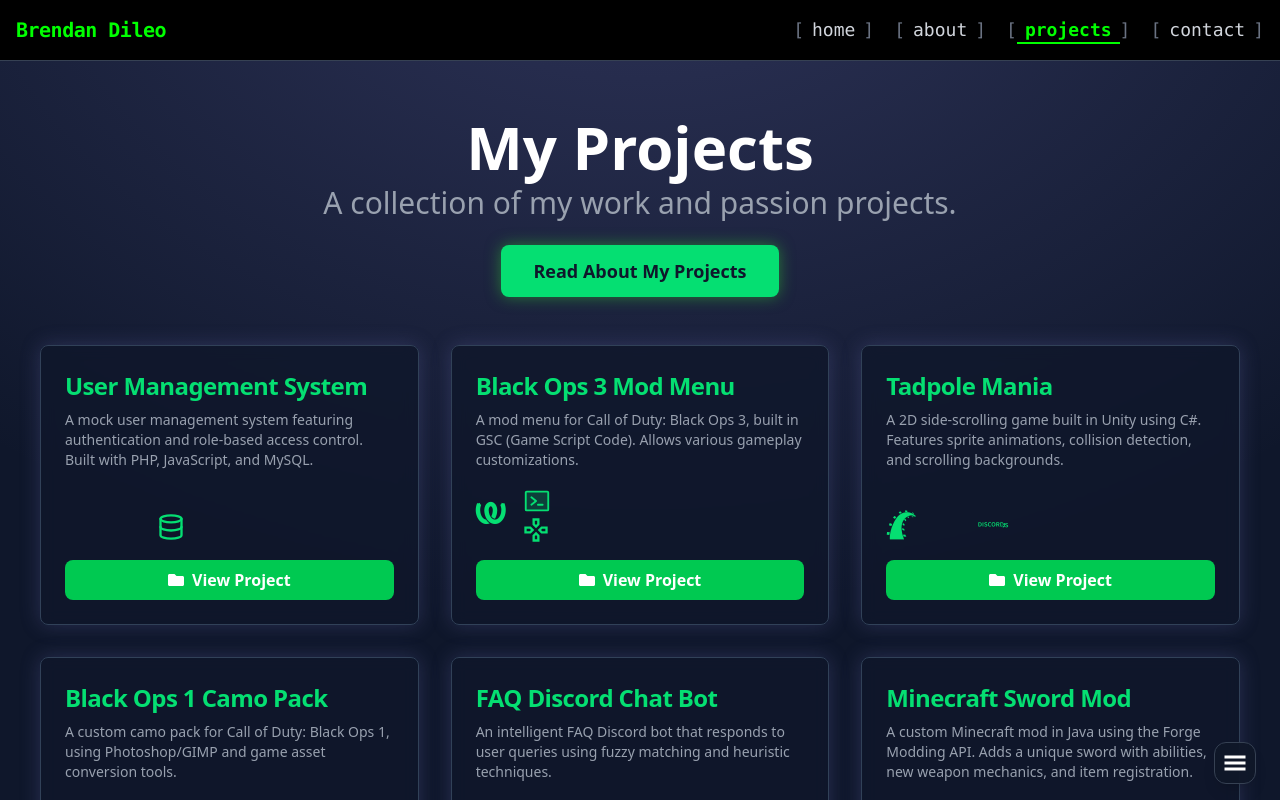
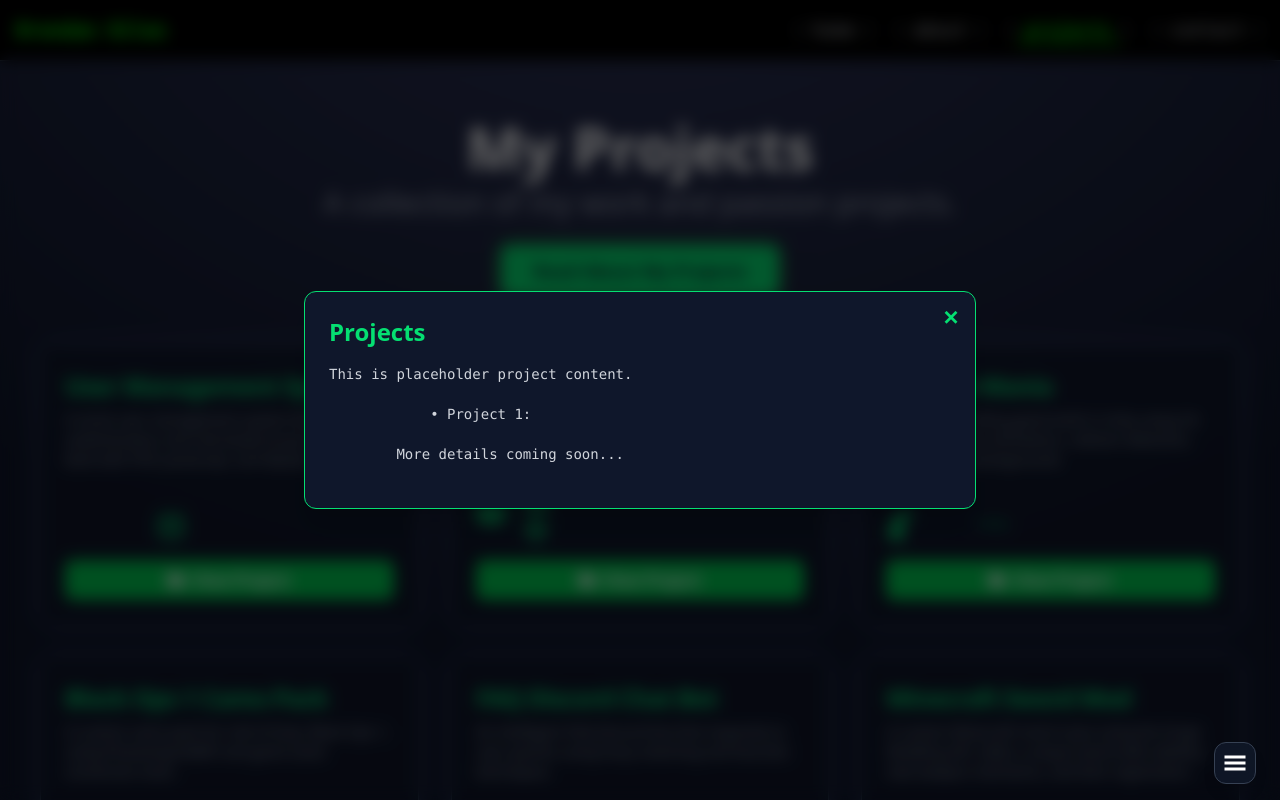
Before and after one commit to brendanddev/brendans-website, a React (Vite) app in the folder frontend/: page /projects in a window 1280 px wide. Both pictures are taken after a click on the button "Read About My Projects". Shown: the top 800 px of the page. Built offline with nearby package versions, Linux system fonts and the light colour scheme.

Commit message:
Add basic modal pop up when button is clicked

```diff
--- a/frontend/src/pages/Projects.jsx
+++ b/frontend/src/pages/Projects.jsx
@@ -1,24 +1,17 @@
-
-/**
- * @file Projects.jsx
- * @author Brendan Dileo
- *
- * The projects page for my portfolio-website
-*/
-
+import { useState } from "react";
 import Header from "../components/Header/Header";
 import PageWrapper from "../components/common/PageWrapper";
 import Button from "../components/common/Button";
 import ProjectsGrid from "../components/Projects/ProjectsGrid";
-
-import LoadingSpinner from '../components/Spinner/LoadingSpinner';
-import useLoading from '../hooks/useLoading';
-
+import Modal from "../components/common/Modal";
+import LoadingSpinner from "../components/Spinner/LoadingSpinner";
+import useLoading from "../hooks/useLoading";
 import { motion } from "framer-motion";
 
 const Projects = () => {
+  const isLoading = useLoading(500);
+  const [modalOpen, setModalOpen] = useState(false);
 
-    const isLoading = useLoading(500);
   if (isLoading) return <LoadingSpinner />;
 
   return (
@@ -33,14 +26,24 @@ const Projects = () => {
       </motion.div>
 
       <Button
-                as="a"
-                href="/projects.txt"
-                target="_blank"
-                rel="noopener noreferrer"
+        onClick={() => setModalOpen(true)}
         className="relative z-10 inline-block px-8 py-3 mt-6 mb-6 text-lg font-semibold"
       >
         Read About My Projects
       </Button>
+
+      <Modal isOpen={modalOpen} onClose={() => setModalOpen(false)}>
+        <h2 className="text-2xl font-bold text-green-400 mb-4">Projects</h2>
+        <pre className="whitespace-pre-wrap text-gray-300 text-sm max-h-[60vh] overflow-y-auto">
+        {`This is placeholder project content.
+
+            • Project 1:
+
+        More details coming soon...
+        `}
+        </pre>
+      </Modal>
+
       <ProjectsGrid />
     </PageWrapper>
   );
```
Lines whose indentation alone changed are shown as unchanged.
